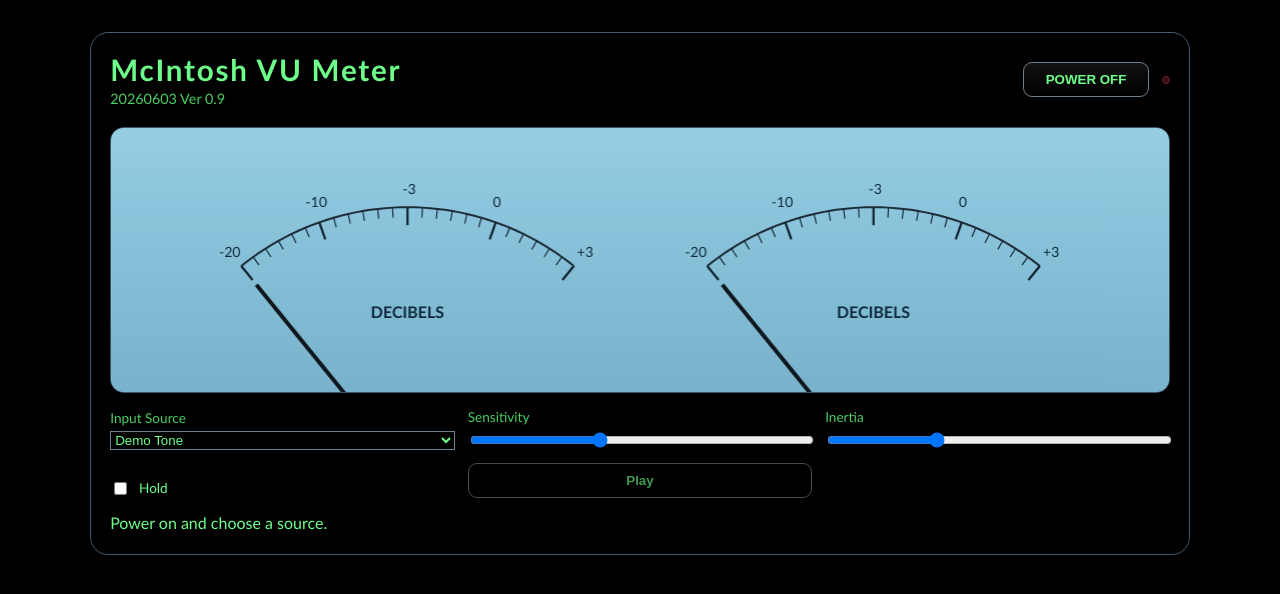
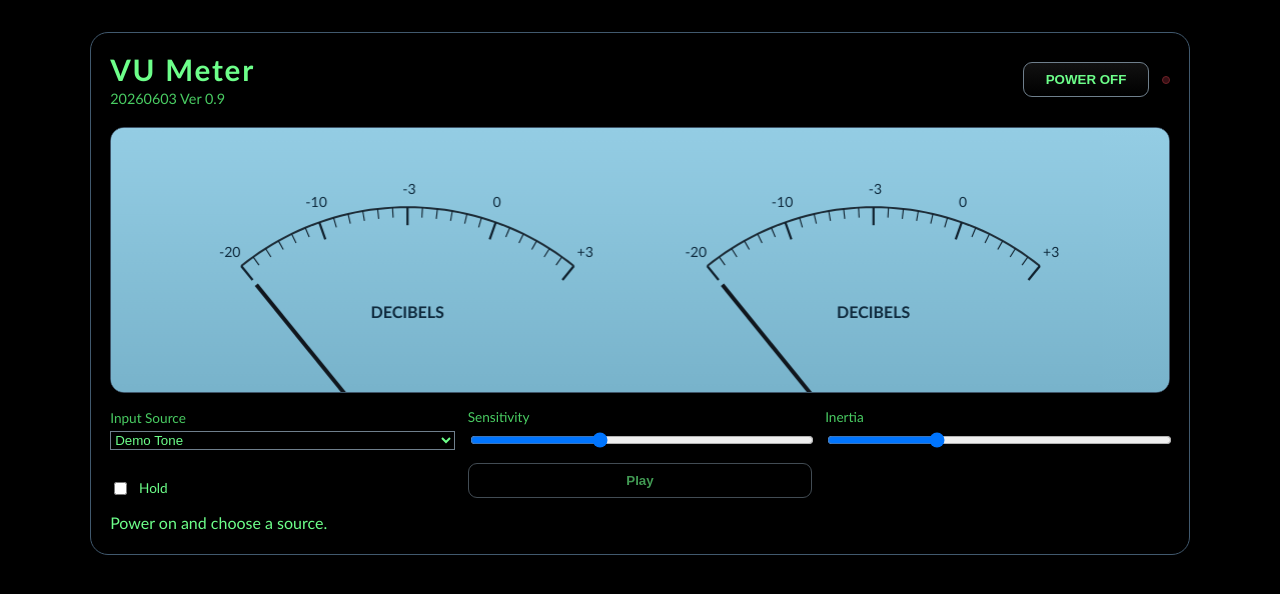
Before and after one commit to kchoyveritas/VU_Meter, a plain HTML site: page index.html in a window 1280 px wide. Drawn offline with Linux system fonts and the light colour scheme.

Commit message:
Add files via upload

```diff
--- a/index.html
+++ b/index.html
@@ -3,7 +3,7 @@
 <head>
   <meta charset="utf-8" />
   <meta name="viewport" content="width=device-width, initial-scale=1" />
-  <title>McIntosh VU Meter WebApp</title>
+  <title>VU Meter WebApp</title>
   <link rel="stylesheet" href="styles.css" />
 </head>
 <body>
@@ -13,7 +13,7 @@
   <main class="app-shell">
     <header class="top-bar">
       <div>
-        <h1>McIntosh VU Meter</h1>
+        <h1>VU Meter</h1>
         <p class="subtitle">20260603 Ver 0.9</p>
       </div>
       <div class="power-wrap">
```
